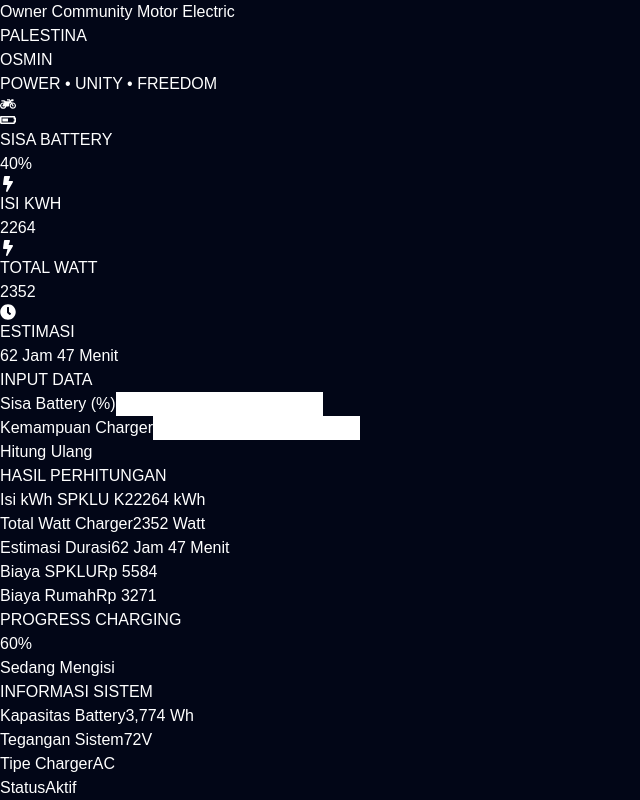
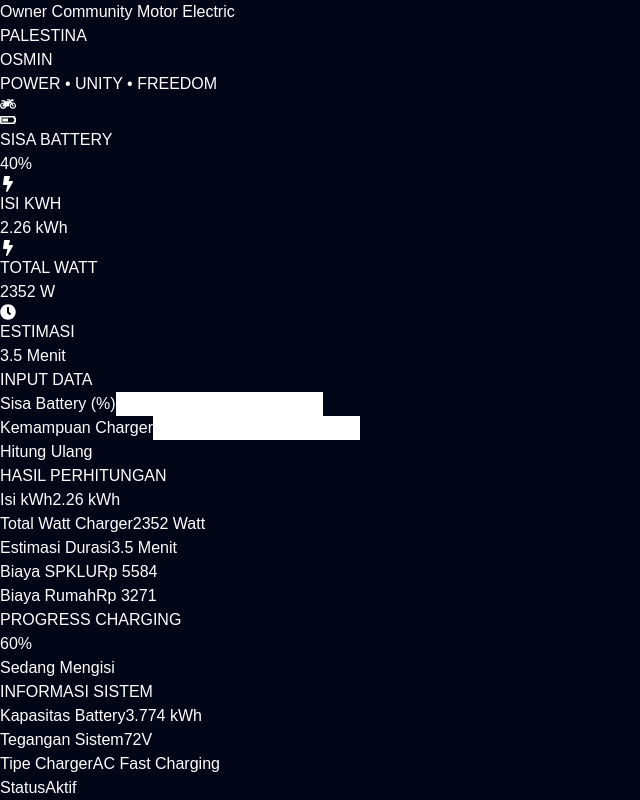
Before and after one commit to osmin281198/palestina-osmin-dashboard, a React (Vite) app: page / in a window 1280 px wide. Shown: the part 3304-4104 px from the top of the page, without its empty margins (0-640 px from the left). Built offline with nearby package versions, Linux system fonts and the light colour scheme.

Commit message:
fix estimation formula final

```diff
--- a/src/App.jsx
+++ b/src/App.jsx
@@ -19,9 +19,11 @@ export default function App() {
      DATA SISTEM
   ========================== */
 
+  // kapasitas battery dalam Wh
   const kapasitasBattery = 3774;
+
+  // faktor charger
   const chargerCRI = 1.4;
-  const efisiensi = 0.92;
 
   /* =========================
      STATE
@@ -37,9 +39,9 @@ export default function App() {
      PERHITUNGAN
   ========================== */
 
-  // kebutuhan isi battery
+  // konversi Wh -> kWh
   const isiKwh =
-    kapasitasBattery *
+    (kapasitasBattery / 1000) *
     ((100 - sisaBattery) / 100);
 
   // total watt charger
@@ -48,24 +50,21 @@ export default function App() {
     kemampuanCharger *
     60;
 
-  // progress charging
+  // progress
   const progress =
     100 - sisaBattery;
 
   /*
-    RUMUS BARU
-
-    estimasi jam =
+    estimasi:
     isiKwh /
-    (kemampuan charger × chargerCRI × efisiensi)
+    (kemampuan charger × chargerCRI)
   */
 
   const estimasiJam =
     isiKwh /
     (
       kemampuanCharger *
-      chargerCRI *
-      efisiensi
+      chargerCRI
     );
 
   const estimasiMenit =
@@ -80,7 +79,7 @@ export default function App() {
   if (estimasiMenit < 60) {
 
     formatDurasi =
-      `${Math.round(estimasiMenit)} Menit`;
+      `${estimasiMenit.toFixed(1)} Menit`;
 
   } else {
 
@@ -99,14 +98,10 @@ export default function App() {
   ========================== */
 
   const biayaSPKLU =
-    (isiKwh / 1000) * 2466;
+    isiKwh * 2466;
 
   const biayaRumah =
-    (isiKwh / 1000) * 1444.7;
-
-  /* =========================
-     RETURN
-  ========================== */
+    isiKwh * 1444.7;
 
   return (
 
@@ -162,7 +157,7 @@ export default function App() {
 
         </div>
 
-        {/* FOOTER SIDEBAR */}
+        {/* FOOTER */}
 
         <div className="bg-zinc-900 rounded-3xl p-4 text-center border border-zinc-800">
 
@@ -215,7 +210,7 @@ export default function App() {
 
         </div>
 
-        {/* ================= TOP CARD ================= */}
+        {/* ================= CARD ================= */}
 
         <div className="grid md:grid-cols-4 gap-4 mb-6">
 
@@ -228,13 +223,13 @@ export default function App() {
           <Card
             icon={<FaBolt />}
             title="ISI KWH"
-            value={isiKwh.toFixed(0)}
+            value={`${isiKwh.toFixed(2)} kWh`}
           />
 
           <Card
             icon={<FaBolt />}
             title="TOTAL WATT"
-            value={totalWatt.toFixed(0)}
+            value={`${totalWatt.toFixed(0)} W`}
           />
 
           <Card
@@ -277,7 +272,7 @@ export default function App() {
 
           </div>
 
-          {/* HASIL */}
+          {/* RESULT */}
 
           <div className="bg-zinc-950 border border-zinc-800 rounded-[30px] p-6">
 
@@ -286,8 +281,8 @@ export default function App() {
             </h2>
 
             <Result
-              label="Isi kWh SPKLU K2"
-              value={`${isiKwh.toFixed(0)} kWh`}
+              label="Isi kWh"
+              value={`${isiKwh.toFixed(2)} kWh`}
             />
 
             <Result
@@ -362,7 +357,7 @@ export default function App() {
 
             <Sys
               label="Kapasitas Battery"
-              value="3,774 Wh"
+              value="3.774 kWh"
             />
 
             <Sys
@@ -372,7 +367,7 @@ export default function App() {
 
             <Sys
               label="Tipe Charger"
-              value="AC"
+              value="AC Fast Charging"
             />
 
             <Sys
@@ -392,7 +387,7 @@ export default function App() {
 }
 
 /* =========================
-   COMPONENT MENU
+   MENU
 ========================== */
 
 function Menu({
@@ -443,7 +438,7 @@ function Card({
         {title}
       </p>
 
-      <h1 className="text-5xl font-black mt-3 text-green-500">
+      <h1 className="text-4xl font-black mt-3 text-green-500">
         {value}
       </h1>
 
@@ -500,7 +495,7 @@ function Result({
         {label}
       </span>
 
-      <span className={`font-black text-3xl ${
+      <span className={`font-black text-2xl ${
         red
           ? "text-red-500"
           : "text-green-500"
```
